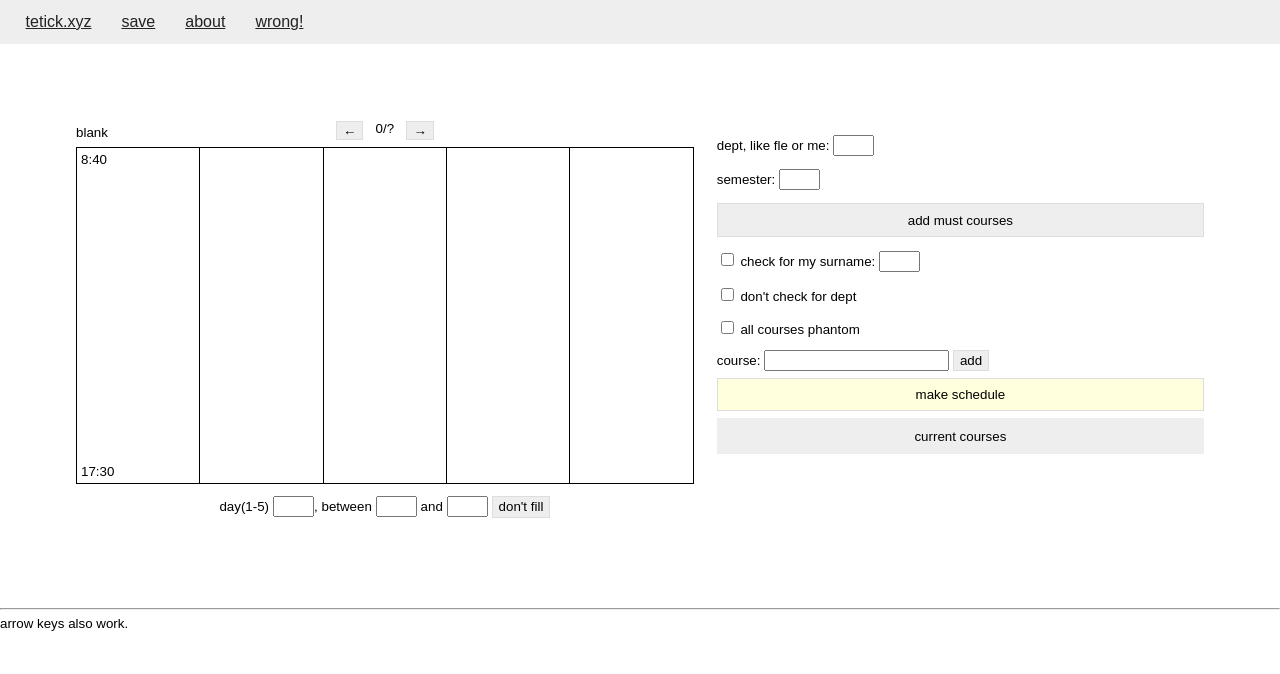
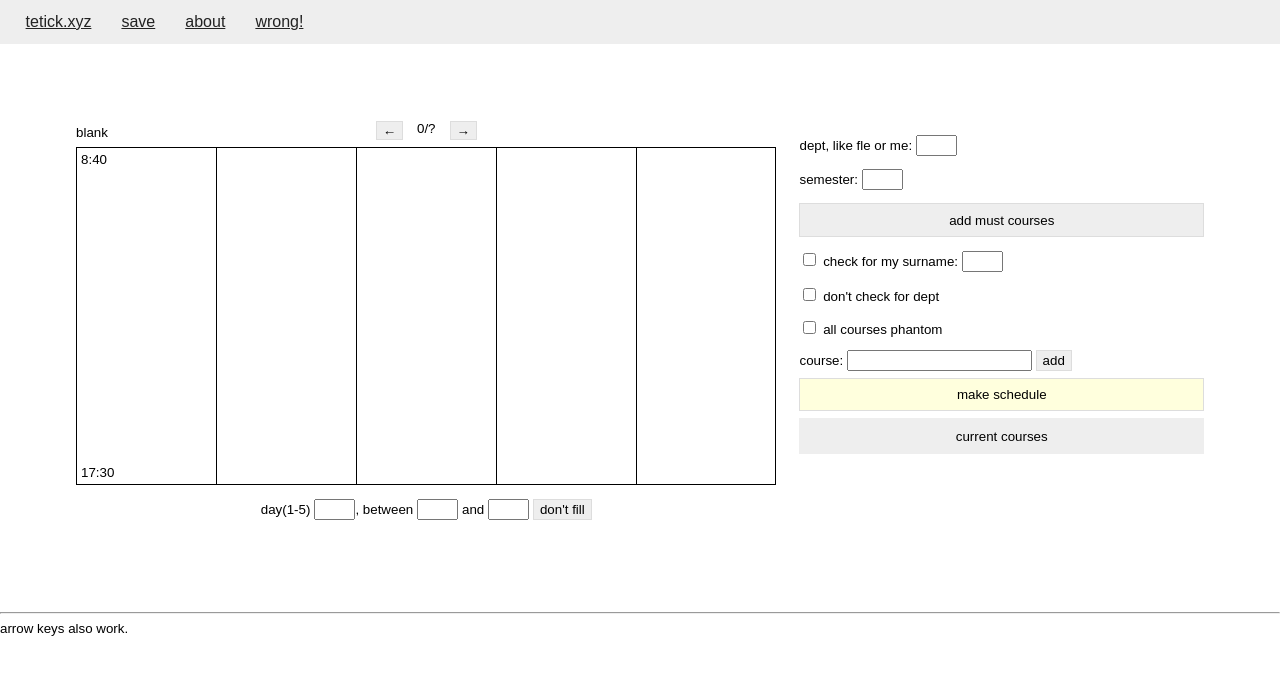
Before and after one commit to duck2/tetick, a plain HTML site: page index.html in a window 1280 px wide. Drawn offline with Linux system fonts and the light colour scheme; a script that the page names is missing.

Commit message:
schedule should eat the space

```diff
--- a/style.css
+++ b/style.css
@@ -44,9 +44,9 @@ button {
 }
 
 .schedule {
-	-webkit-box-flex: 1;
-	    -ms-flex: 1 0 40em;
-	        flex: 1 0 40em;
+	-webkit-box-flex: 100;
+	    -ms-flex: 100 0 40em;
+	        flex: 100 0 40em;
 }
 
 .nav {
```
